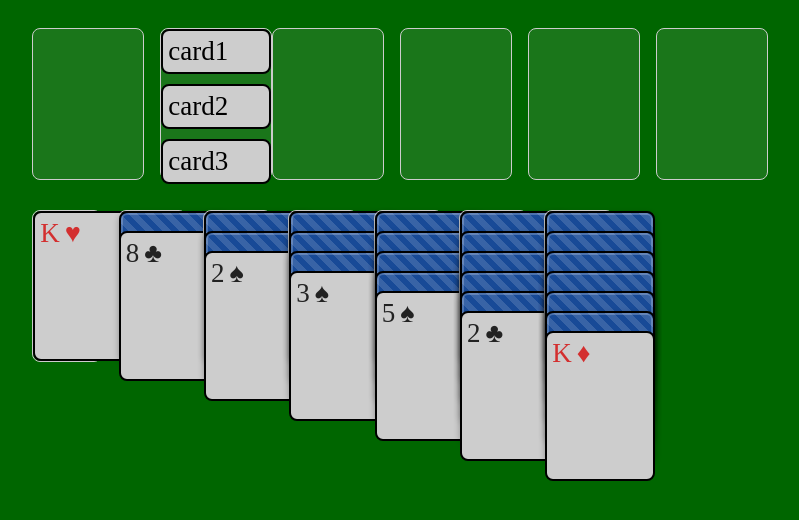
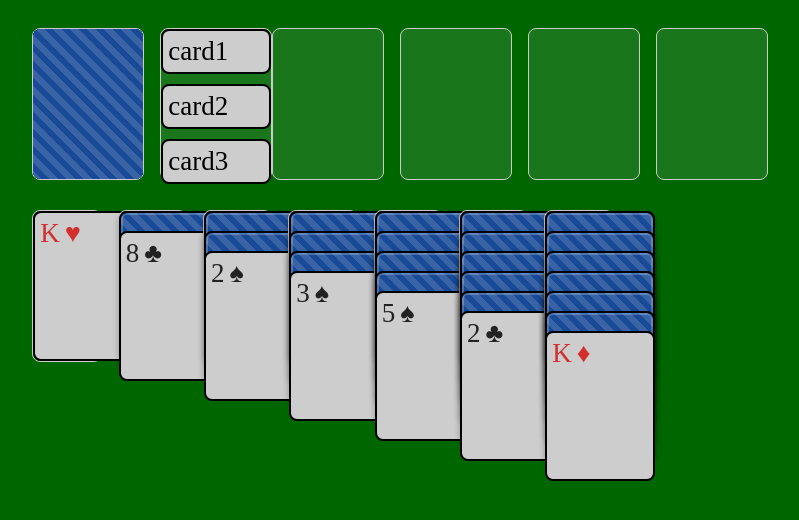
Before and after one commit to fedko-zhenja/Klondike-Solitaire, a React (Vite) app: page / in a window 1280 px wide. Shown: the top 520 px of the page, without its empty margins (317-1116 px from the left). Built offline with nearby package versions, Linux system fonts and the light colour scheme.

Commit message:
inplement StockCard

```diff
--- a/src/components/Game/Game.css
+++ b/src/components/Game/Game.css
@@ -58,3 +58,7 @@
   flex-direction: column;
   gap: 10px;
 }
+
+.game__stock {
+  position: relative;
+}
--- a/src/components/Game/Game.tsx
+++ b/src/components/Game/Game.tsx
@@ -1,6 +1,7 @@
 import { useState, useEffect } from "react";
 import { Card } from "../Card/Card";
 import { Column } from "../Column/Column";
+import { StockCard } from "../StockCard/StockCard";
 import { createDeck, shuffleDeck, fillColumnsWithCards } from "../../helper";
 import type { TCard } from "../../helper";
 import "./Game.css";
@@ -13,6 +14,8 @@ const wasteDeck: ICard[] = [{ name: "card1" }, { name: "card2" }, { name: "card3
 
 export const Game = () => {
   const [elements, setElements] = useState<ICard[]>([]);
+
+  const [stockDeck, setStockDeck] = useState<TCard[]>([]);
   const [columns, setColumns] = useState<TCard[][]>([[], [], [], [], [], [], []]);
 
   const onDropCard = (card: TCard, columnIndex: number) => {
@@ -40,6 +43,10 @@ export const Game = () => {
 
     const arrayColumnsWithCards = fillColumnsWithCards(shuffledDeck, columns);
     setColumns(arrayColumnsWithCards);
+
+    const arrayStockDeck = shuffledDeck.slice(28, 52);
+    setStockDeck(arrayStockDeck);
+    // console.log("arrayStockDeck", arrayStockDeck);
   }, []);
 
   return (
@@ -47,7 +54,11 @@ export const Game = () => {
       <div className="game">
         <div className="game__top">
           <div className="game__deck">
-            <div className="game__stock"></div>
+            <div className="game__stock">
+              {stockDeck.map((card, index) => (
+                <StockCard key={card.id} card={card} index={index} />
+              ))}
+            </div>
             <div className="game__waste">
               {elements.map((data, index) => (
                 <Card key={index} data={data} />
--- /dev/null
+++ b/src/components/StockCard/StockCard.css
@@ -0,0 +1,24 @@
+.card-stock {
+  position: absolute;
+
+  padding: 5px;
+  width: 110px;
+  height: 150px;
+  /* display: flex;
+  gap: 5px;
+  font-size: 27px; */
+  /* background-color: #cdcdcd;
+  border: 2px solid black; */
+  border-radius: 8px;
+  box-sizing: border-box;
+  cursor: pointer;
+}
+
+.card-stock_back {
+  background-color: #184a97;
+  /* border: 2px solid black; */
+  /* box-shadow:
+    0 3px 6px rgba(0, 0, 0, 0.3),
+    inset 0 0 0 2px rgba(255, 255, 255, 0.22); */
+  background-image: repeating-linear-gradient(45deg, rgba(255, 255, 255, 0.14) 0, rgba(255, 255, 255, 0.14) 6px, transparent 6px, transparent 12px);
+}
--- /dev/null
+++ b/src/components/StockCard/StockCard.tsx
@@ -0,0 +1,11 @@
+// import type { TCard } from "../../helper";
+import "./StockCard.css";
+
+// interface StockCardProps {
+//   card: TCard;
+//   index: number;
+// }
+
+export const StockCard = () => {
+  return <div className="card-stock card-stock_back"></div>;
+};
```
